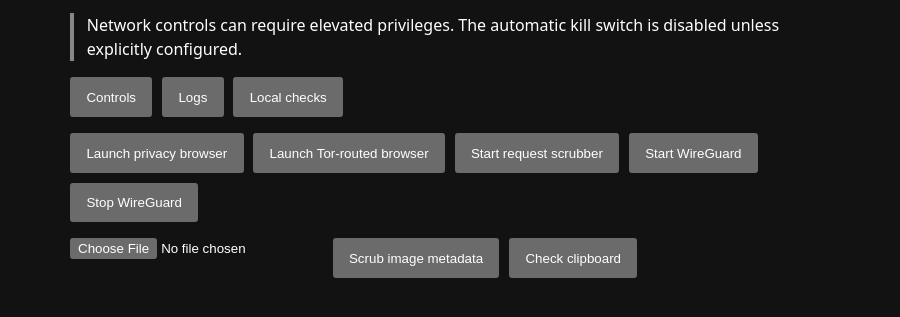
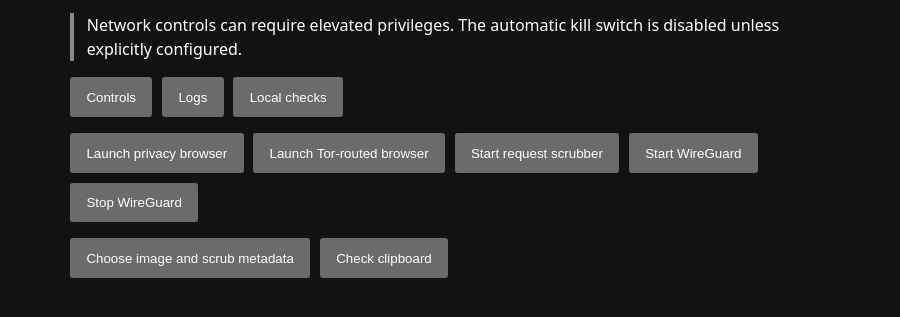
Before and after one commit to whoIsStella/steel-wool, an Electron app: page scubby/index.html in a window 900 px wide. Shown: the part 139-456 px from the top of the page. Drawn offline with Linux system fonts and the light colour scheme.

Commit message:
ui: use main-process file picker

```diff
--- a/scubby/index.html
+++ b/scubby/index.html
@@ -36,8 +36,7 @@
       <button onclick="stopVPN()">Stop WireGuard</button>
     </div>
     <div class="actions">
-      <input type="file" id="fileInput" />
-      <button onclick="scrubFile()">Scrub image metadata</button>
+      <button onclick="scrubFile()">Choose image and scrub metadata</button>
       <button onclick="checkClipboard()">Check clipboard</button>
     </div>
   </section>
```
